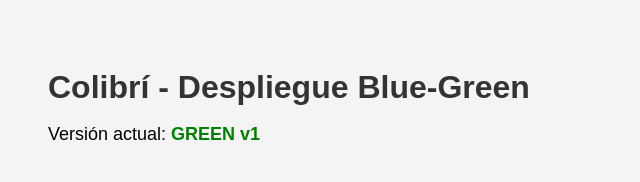
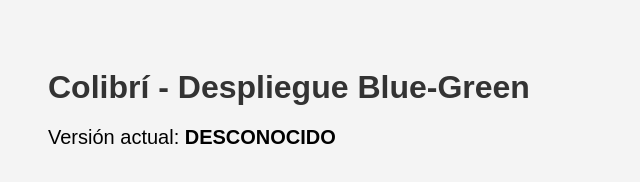
Before and after one commit to axel-j-aa/blue-green-deploy, a plain HTML site: page app/index.html in a window 1280 px wide. Shown: the whole page, without its empty margins (0-640 px from the left). Drawn offline with Linux system fonts and the light colour scheme.

Commit message:
Cambios en Html

```diff
--- a/app/index.html
+++ b/app/index.html
@@ -14,15 +14,40 @@
       margin-bottom: 10px;
     }
     p {
-      font-size: 18px;
+      font-size: 20px;
     }
-    strong {
-      color: #008000; /* Verde */
+    #estado {
+      font-weight: bold;
     }
   </style>
 </head>
 <body>
+
   <h1>Colibrí - Despliegue Blue-Green</h1>
-  <p>Versión actual: <strong>GREEN v1</strong></p>
+  <p>Versión actual: <span id="estado"></span></p>
+
+  <script>
+    // Detecta el puerto donde está servido el HTML
+    const port = window.location.port;
+
+    let version = "";
+    let color = "";
+
+    if (port === "8081") {
+      version = "BLUE v1";
+      color = "blue";
+    } else if (port === "8082") {
+      version = "GREEN v1";
+      color = "green";
+    } else {
+      version = "DESCONOCIDO";
+      color = "black";
+    }
+
+    const estado = document.getElementById("estado");
+    estado.textContent = version;
+    estado.style.color = color;
+  </script>
+
 </body>
 </html>
```
